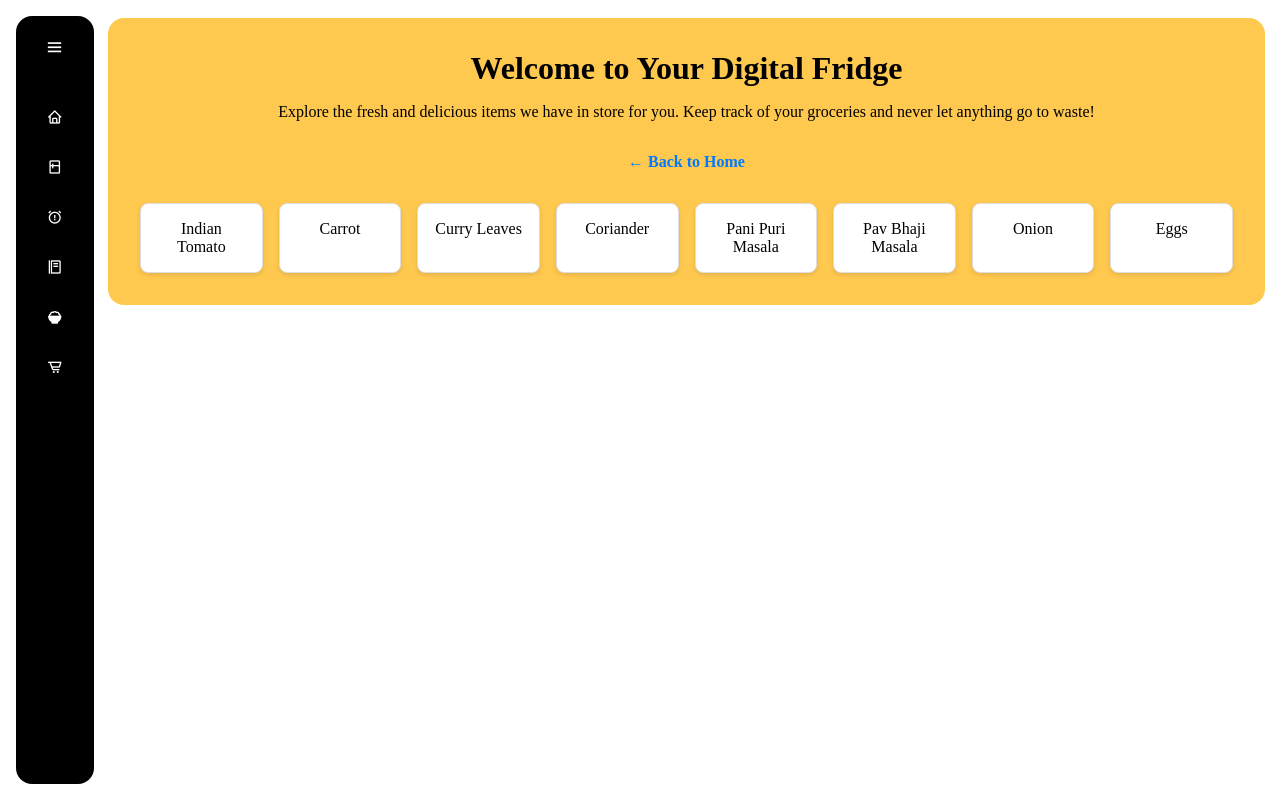
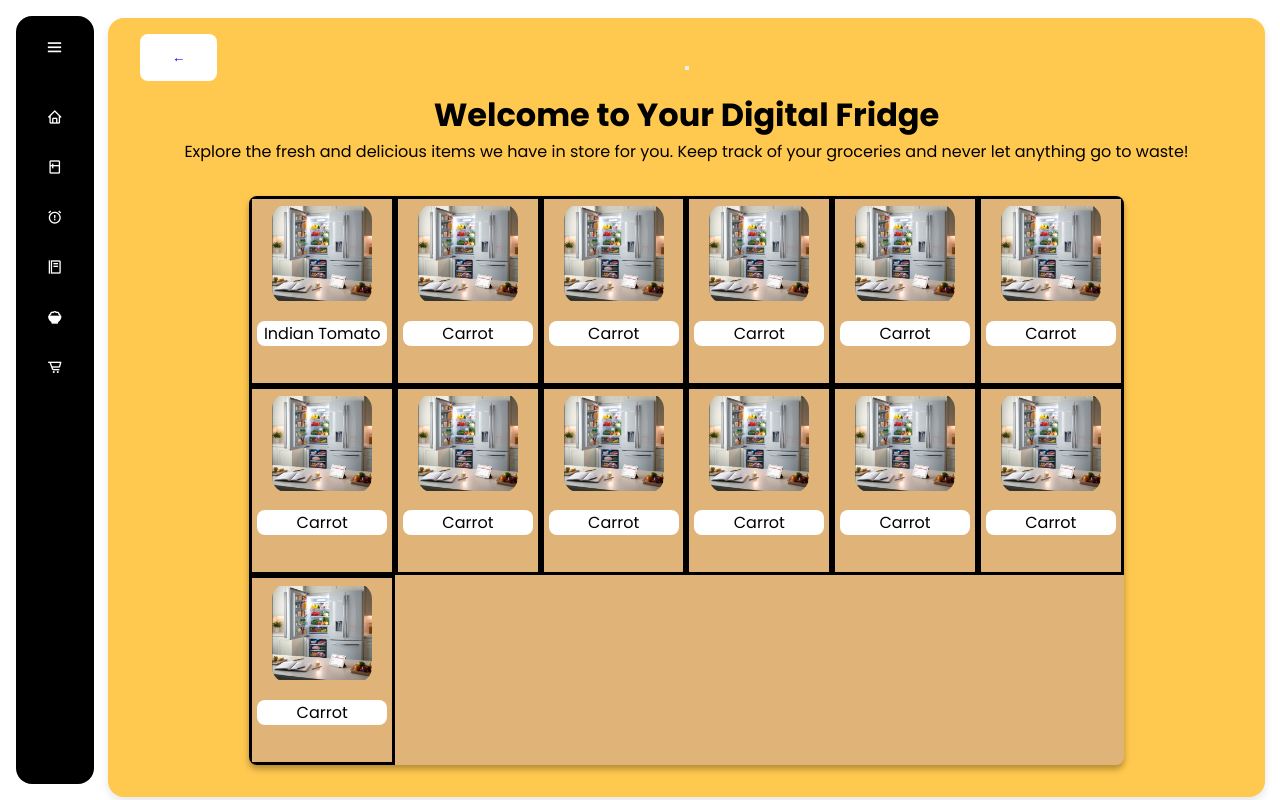
Before and after one commit to kosuri-indu/StockUp, a Flask app: page /fridgepeek in a window 1280 px wide. Run offline with Flask 3, Linux system fonts and the light colour scheme; some web fonts are replaced.

Commit message:
Fridge peek page

```diff
--- a/frontend/static/css/features.css
+++ b/frontend/static/css/features.css
@@ -1,14 +1,19 @@
-/*Fridge Peek*/
+body {
+    font-family: 'Poppins', sans-serif;
+}
+
 .fridge {
     background-color: #ffc84e;
     text-align: center;
     border-radius: 1rem;
     padding: 2rem;
+    position: relative;
+    box-shadow: 0 4px 8px rgba(0, 0, 0, 0.1);
 }
 
 .fridge h1 {
     font-size: 2rem;
-    margin-bottom: 1rem;
+    margin-top: 1rem;
 }
 
 .fridge p {
@@ -16,38 +21,62 @@
     margin-bottom: 2rem;
 }
 
-.fridge a {
-    display: inline-block;
-    margin-bottom: 2rem;
-    color: #007bff;
+.back-home-button {
+    position: absolute;
+    top: 1rem;
+    left: 2rem;
+    background-color: white;
+    padding: 1rem 2rem;
+    border: none;
+    border-radius: 0.5rem;
     text-decoration: none;
     font-weight: bold;
+    transition: background-color 0.3s;
+    cursor: pointer;
 }
 
-.fridge a:hover {
-    text-decoration: underline;
+.back-home-button:hover {
+    background-color: black;
+    color: white;
 }
 
-.grid-container {
+.shelf-container {
+    position: relative;
+    margin: 0 auto;
+    padding: 0;
+    width: 80%;
+}
+
+.shelf {
     display: grid;
-    grid-template-columns: repeat(auto-fit, minmax(100px, 1fr));
-    gap: 1rem;
+    grid-template-columns: repeat(6, 1fr);
+    grid-template-rows: 1fr;
+    gap: 0;
+    position: relative;
+    background-color: #e0b378;
+    border-radius: 0.5rem;
+    box-shadow: 0 4px 6px rgba(0, 0, 0, 0.3);
+    overflow: hidden;
 }
 
 .grid-item {
-    background-color: #ffffff;
-    border: 1px solid #ddd;
-    border-radius: 0.5rem;
-    padding: 1rem;
+    position: relative;
     text-align: center;
-    box-shadow: 0 2px 4px rgba(0, 0, 0, 0.1);
-    transition: transform 0.2s;
+    padding: 0.3rem;
+    border: 0.2rem solid;
 }
 
-.grid-item:hover {
-    background-color: #f9f9f9;
-    box-shadow: 0 4px 8px rgba(0, 0, 0, 0.1);
-    transform: scale(1.05);
+.grid-item img {
+    width: 100px;
+    height: 100px;
+    border-radius: 1rem;
+    object-fit: contain;
+    margin-bottom: 10px;
+}
+
+.item-info {
+    border-radius: 0.5rem;
+    background-color: white;
 }
 
 
--- a/frontend/templates/base.html
+++ b/frontend/templates/base.html
@@ -77,11 +77,9 @@
         {% endblock container %}
     </div>
 
-    <div class="pagecontent">
-        {% block pagecontent %}
+    {% block pagecontent %}
 
-        {% endblock pagecontent %}
-    </div>
+    {% endblock pagecontent %}
 
     <script>
         let btn = document.querySelector("#btn");
--- a/frontend/templates/fridgepeek.html
+++ b/frontend/templates/fridgepeek.html
@@ -1,21 +1,101 @@
 {% extends 'base.html' %}
 
 {% block pagecontent %}
+<div class="pagecontent">
 <div class="fridge">
+    <button><a href="/home" class="back-home-button">←</a></button>
     <h1>Welcome to Your Digital Fridge</h1>
     <p>Explore the fresh and delicious items we have in store for you. Keep track of your groceries and never let anything go to waste!</p>
-    <a href="/home" class="back-home-button">← Back to Home</a>
-    <div class="grid-container">
-        <!-- Example items, you can dynamically generate these -->
-        <div class="grid-item">Indian Tomato</div>
-        <div class="grid-item">Carrot</div>
-        <div class="grid-item">Curry Leaves</div>
-        <div class="grid-item">Coriander</div>
-        <div class="grid-item">Pani Puri Masala</div>
-        <div class="grid-item">Pav Bhaji Masala</div>
-        <div class="grid-item">Onion</div>
-        <div class="grid-item">Eggs</div>
-        <!-- Add more items as needed -->
+    <div class="shelf-container">
+        <!-- Shelf -->
+        <div class="shelf">
+            <div class="grid-item">
+                <img src="{{ url_for('static', filename='images/header-bg.png') }}" alt="Indian Tomato">
+                <div class="item-info">
+                    <p>Indian Tomato</p>
+                </div>
+            </div>
+            <div class="grid-item">
+                <img src="{{ url_for('static', filename='images/header-bg.png') }}" alt="Carrot">
+                <div class="item-info">
+                    <p>Carrot</p>
+                </div>
+            </div>
+            <div class="grid-item">
+                <img src="{{ url_for('static', filename='images/header-bg.png') }}" alt="Carrot">
+                <div class="item-info">
+                    <p>Carrot</p>
+                </div>
+            </div>
+            <div class="grid-item">
+                <img src="{{ url_for('static', filename='images/header-bg.png') }}" alt="Carrot">
+                <div class="item-info">
+                    <p>Carrot</p>
+                </div>
+            </div>
+            <div class="grid-item">
+                <img src="{{ url_for('static', filename='images/header-bg.png') }}" alt="Carrot">
+                <div class="item-info">
+                    <p>Carrot</p>
+                </div>
+            </div>
+            <div class="grid-item">
+                <img src="{{ url_for('static', filename='images/header-bg.png') }}" alt="Carrot">
+                <div class="item-info">
+                    <p>Carrot</p>
+                </div>
+            </div>
+            <div class="grid-item">
+                <img src="{{ url_for('static', filename='images/header-bg.png') }}" alt="Carrot">
+                <div class="item-info">
+                    <p>Carrot</p>
+                </div>
+            </div>
+            <div class="grid-item">
+                <img src="{{ url_for('static', filename='images/header-bg.png') }}" alt="Carrot">
+                <div class="item-info">
+                    <p>Carrot</p>
+                </div>
+            </div>
+            <div class="grid-item">
+                <img src="{{ url_for('static', filename='images/header-bg.png') }}" alt="Carrot">
+                <div class="item-info">
+                    <p>Carrot</p>
+                </div>
+            </div>
+            <div class="grid-item">
+                <img src="{{ url_for('static', filename='images/header-bg.png') }}" alt="Carrot">
+                <div class="item-info">
+                    <p>Carrot</p>
+                </div>
+            </div>
+            <div class="grid-item">
+                <img src="{{ url_for('static', filename='images/header-bg.png') }}" alt="Carrot">
+                <div class="item-info">
+                    <p>Carrot</p>
+                </div>
+            </div>
+            <div class="grid-item">
+                <img src="{{ url_for('static', filename='images/header-bg.png') }}" alt="Carrot">
+                <div class="item-info">
+                    <p>Carrot</p>
+                </div>
+            </div>
+            <div class="grid-item">
+                <img src="{{ url_for('static', filename='images/header-bg.png') }}" alt="Carrot">
+                <div class="item-info">
+                    <p>Carrot</p>
+                </div>
+            </div>
+            <!-- Add more items as needed -->
+        </div>
+        <!-- Add more shelves as needed -->
+    </div>
     </div>
 </div>
 {% endblock %}
+
+<style>
+
+
+</style>
```
